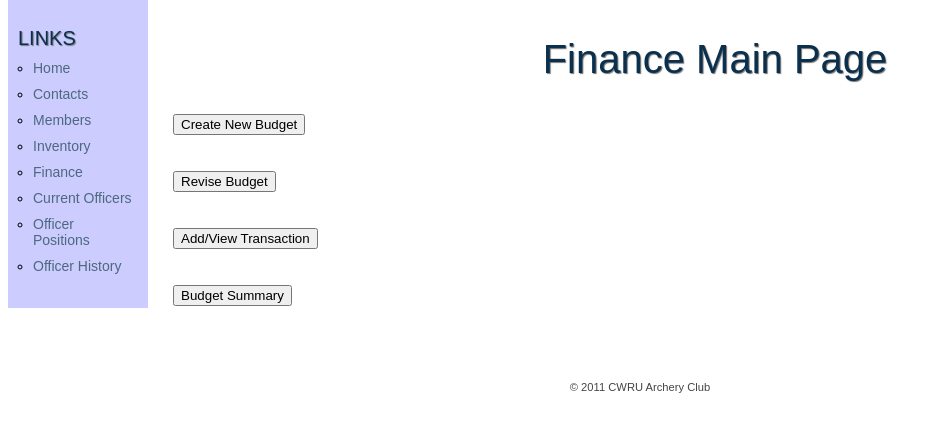
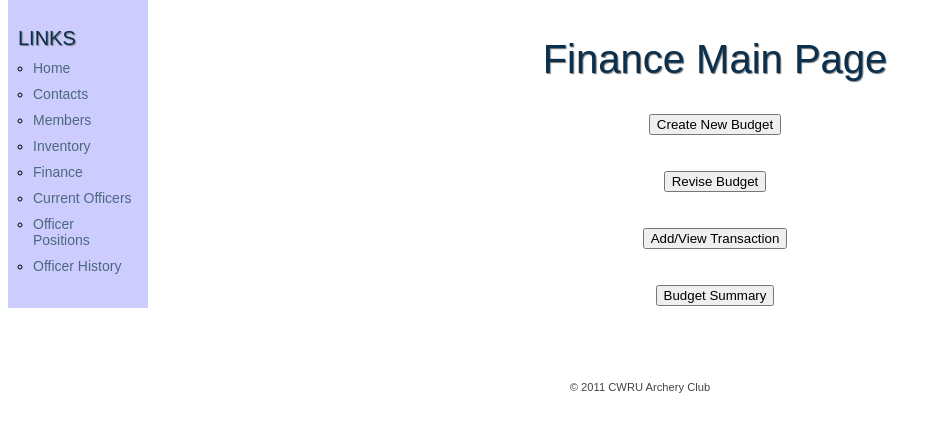
Before and after one commit to blahblahblah5038/EECS341, a PHP site: page /finance/finance_main.php in a window 1280 px wide. Shown: the part 108-540 px from the top of the page, without its empty margins (0-942 px from the left). Run offline with PHP 8.4, Linux system fonts and the light colour scheme.

Commit message:
centering

```diff
--- a/finance/finance_main.php
+++ b/finance/finance_main.php
@@ -9,7 +9,7 @@
 
 <body>
 
-	<table class="noborder">
+	<table class="noborder" style="text-align:center" align="center">
     	<form method="post" action="<?PHP echo $_SERVER['PHP_SELF']; ?>">
 		<tr>
         	<td><input type="button" onClick="location.href='create_budget.php'" name="CreateBudget" value="Create New Budget"></td>
```
